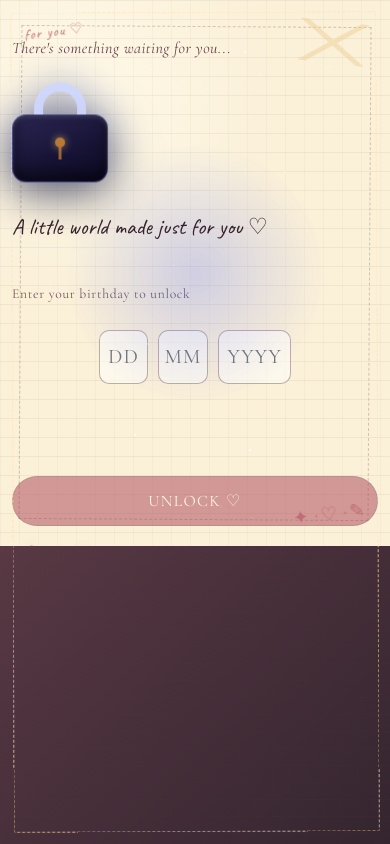
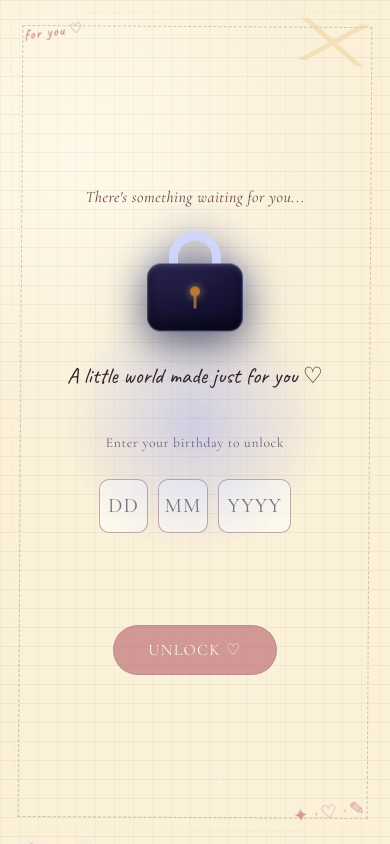
Before and after one commit to tamtam351/my-bebe, a React (Vite) app: page / in a window 390 px wide. Built offline with nearby package versions, Linux system fonts and the light colour scheme.

Commit message:
Update globals.css

```diff
--- a/src/styles/globals.css
+++ b/src/styles/globals.css
@@ -1,4 +1,3 @@
-/* existing file content (kept exactly) */
 :root {
   --bg-main: #31242d;
   --bg-secondary: #5a3843;
@@ -286,83 +285,3 @@ a:focus-visible {
     transition-duration: 0.001ms !important;
   }
 }
-
-/* ---------- Small-screen improvements ---------- */
-@media (max-width: 560px) {
-  /* let the stage grow horizontally and avoid clipping on short/tall devices */
-  :root {
-    --stage-width: 100%;
-  }
-
-  .stage {
-    max-width: 100%;
-    width: 100%;
-    height: auto; /* avoid forcing a strict viewport height */
-    min-height: 100vh;
-    overflow: visible; /* allow framed media and decorations to show */
-    border-radius: 0;
-    box-shadow: none;
-  }
-
-  .scene {
-    position: relative;
-    padding: 20px 12px;
-    justify-content: flex-start;
-    align-items: stretch;
-    text-align: left;
-  }
-
-  /* make lines wrap naturally and scale the text a bit for smaller screens */
-  .letter-paper {
-    width: 100%;
-    max-width: 100%;
-    padding: 18px 12px;
-  }
-
-  .letter-lines {
-    padding-bottom: 96px; /* leave room for the fixed continue button */
-  }
-
-  .letter-line {
-    font-size: clamp(0.95rem, 4.5vw, 1.15rem);
-    line-height: 1.45;
-    max-width: none;
-    padding: 6px 0;
-    text-align: left;
-  }
-
-  /* frame/photo scaling so it doesn't overlap the text badly */
-  .gold-frame {
-    position: absolute;
-    right: 8px;
-    bottom: 8px;
-    transform: scale(0.9);
-    max-width: 36%;
-  }
-
-  .memory-object {
-    max-width: 24%;
-  }
-
-  /* make the "continue" button more visible on small screens */
-  .tap-hint {
-    font-size: 1rem;
-    background: linear-gradient(180deg, rgba(169,65,85,0.98), rgba(184,121,53,0.95));
-    color: #fff;
-    padding: 8px 14px;
-    border-radius: 22px;
-    text-decoration: none;
-    text-underline-offset: 0;
-    display: inline-block;
-    box-shadow: 0 8px 18px rgba(0,0,0,0.45);
-    position: fixed;
-    left: 50%;
-    transform: translateX(-50%);
-    bottom: 14px;
-    z-index: 60;
-  }
-
-  .tap-hint:active {
-    transform: translateX(-50%) scale(0.98);
-  }
-}
```
